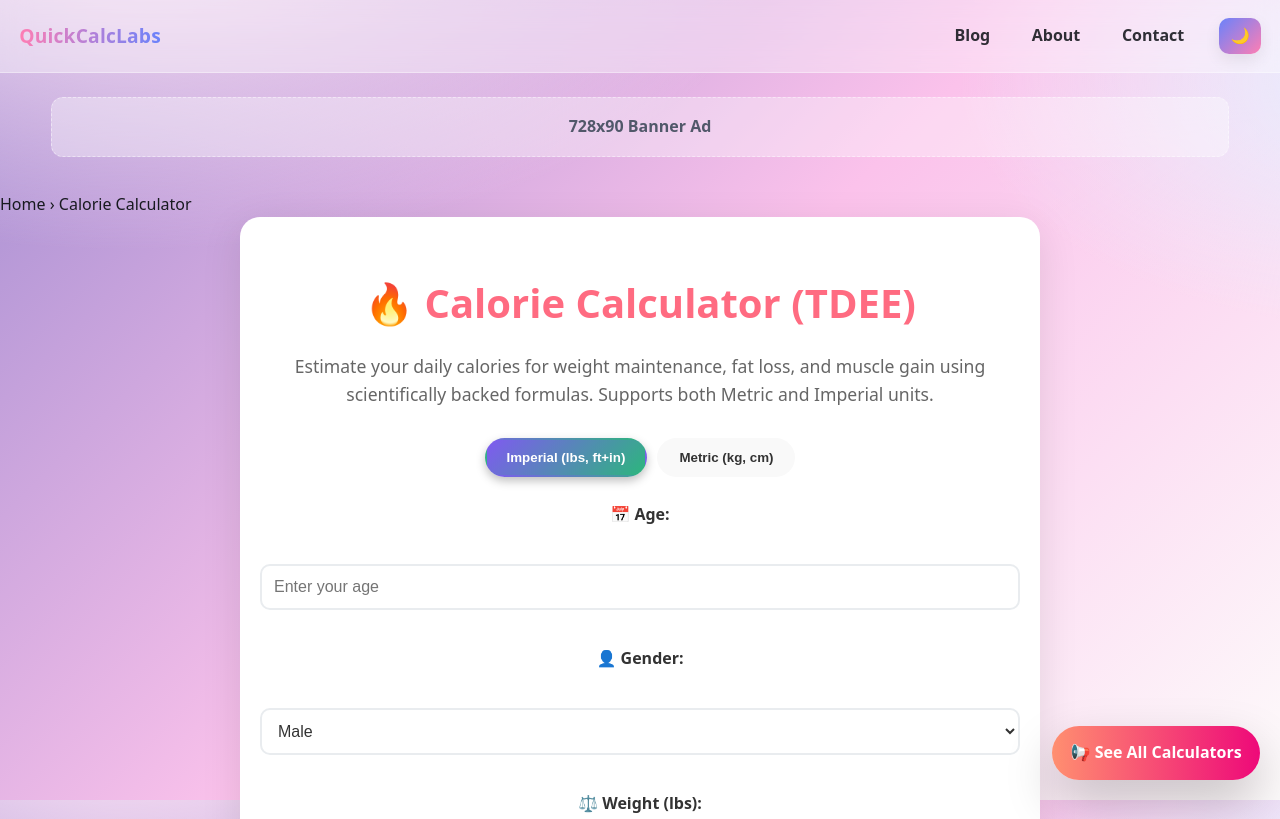
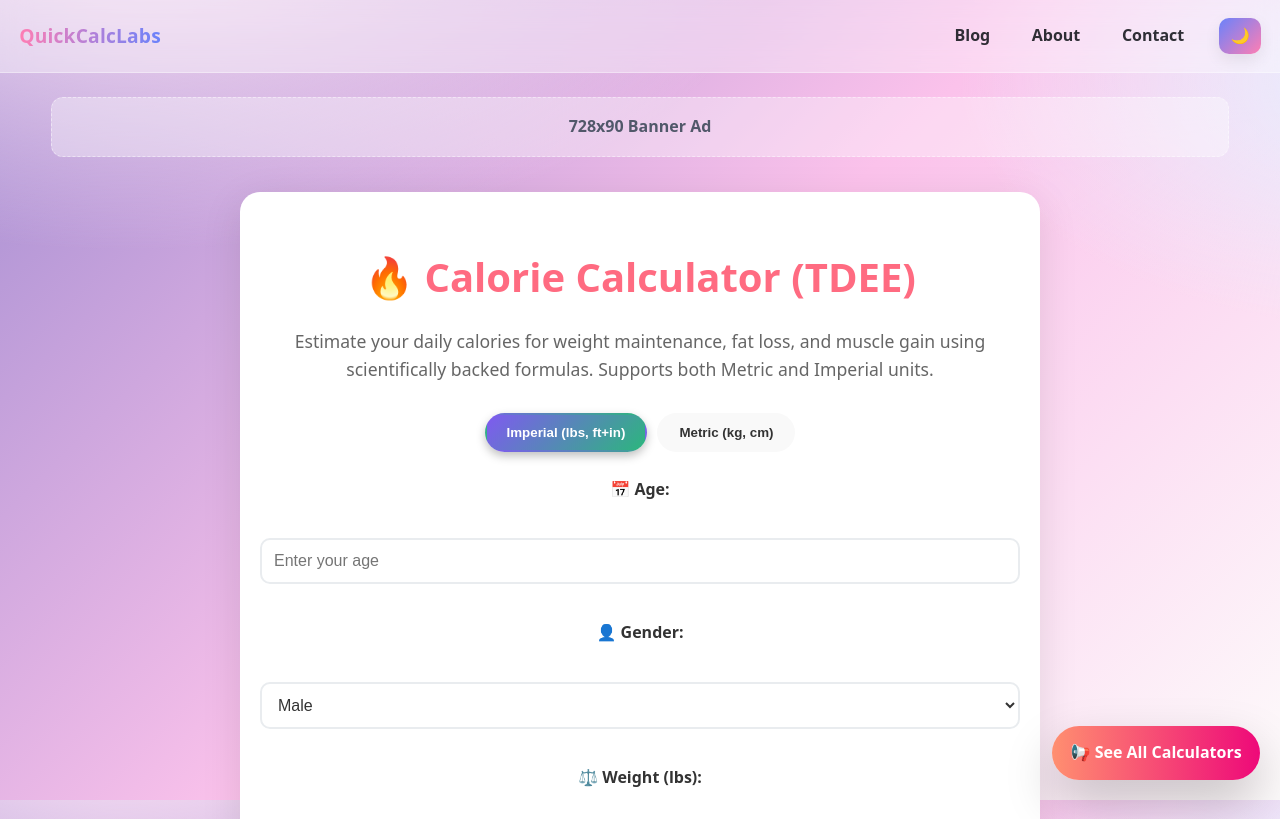
Before and after one commit to fofariak/quickcalclabs, a plain HTML site: page calorie-calculator.html in a window 1280 px wide. Shown: the top 819 px of the page. Drawn offline with Linux system fonts and the light colour scheme.

Commit message:
Update calorie-calculator.html

```diff
--- a/calorie-calculator.html
+++ b/calorie-calculator.html
@@ -340,8 +340,6 @@
     <div class="ad-placeholder">728x90 Banner Ad</div>
   </div>
 
-  <!-- Breadcrumb -->
-  <div class="breadcrumbs">Home › Calorie Calculator</div>
 
   <!-- Hero Calculator -->
   <section class="calc-wrapper">
```
